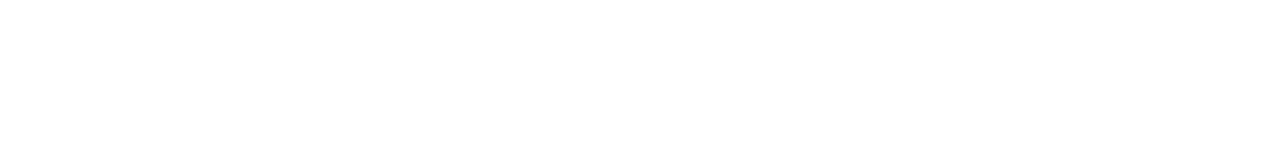
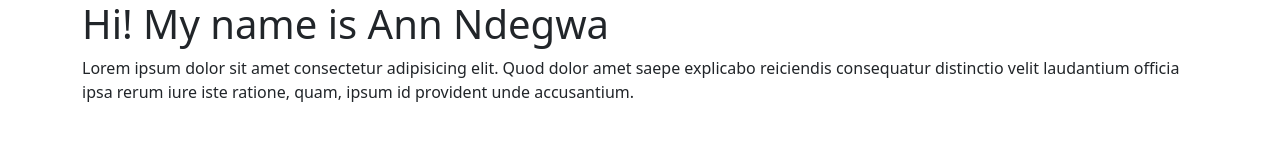
Before and after one commit to WanjuguNdegwa/portfolio, a plain HTML site: page index.html in a window 1280 px wide. Drawn offline with nearby package versions, Linux system fonts and the light colour scheme.

Commit message:
Add first section with name and short subtitle

```diff
--- a/index.html
+++ b/index.html
@@ -4,12 +4,16 @@
     <meta charset="UTF-8">
     <meta http-equiv="X-UA-Compatible" content="IE=edge">
     <meta name="viewport" content="width=device-width, initial-scale=1.0">
-    <title>Ann Ndegwa - Software Developer</title>
+    <title>Ann Ndegwa - Software Developer Portfolio</title>
 
     <link href="https://cdn.jsdelivr.net/npm/bootstrap@5.1.3/dist/css/bootstrap.min.css" rel="stylesheet" integrity="sha384-1BmE4kWBq78iYhFldvKuhfTAU6auU8tT94WrHftjDbrCEXSU1oBoqyl2QvZ6jIW3" crossorigin="anonymous">
     <link rel="stylesheet" href="style.css">
 </head>
 <body>
+    <div id="main" class="container">
+        <h1>Hi! My name is Ann Ndegwa</h1>
+        <p id="subtitle">Lorem ipsum dolor sit amet consectetur adipisicing elit. Quod dolor amet saepe explicabo reiciendis consequatur distinctio velit laudantium officia ipsa rerum iure iste ratione, quam, ipsum id provident unde accusantium.</p>
 
+    </div>
 </body>
 </html>
```
